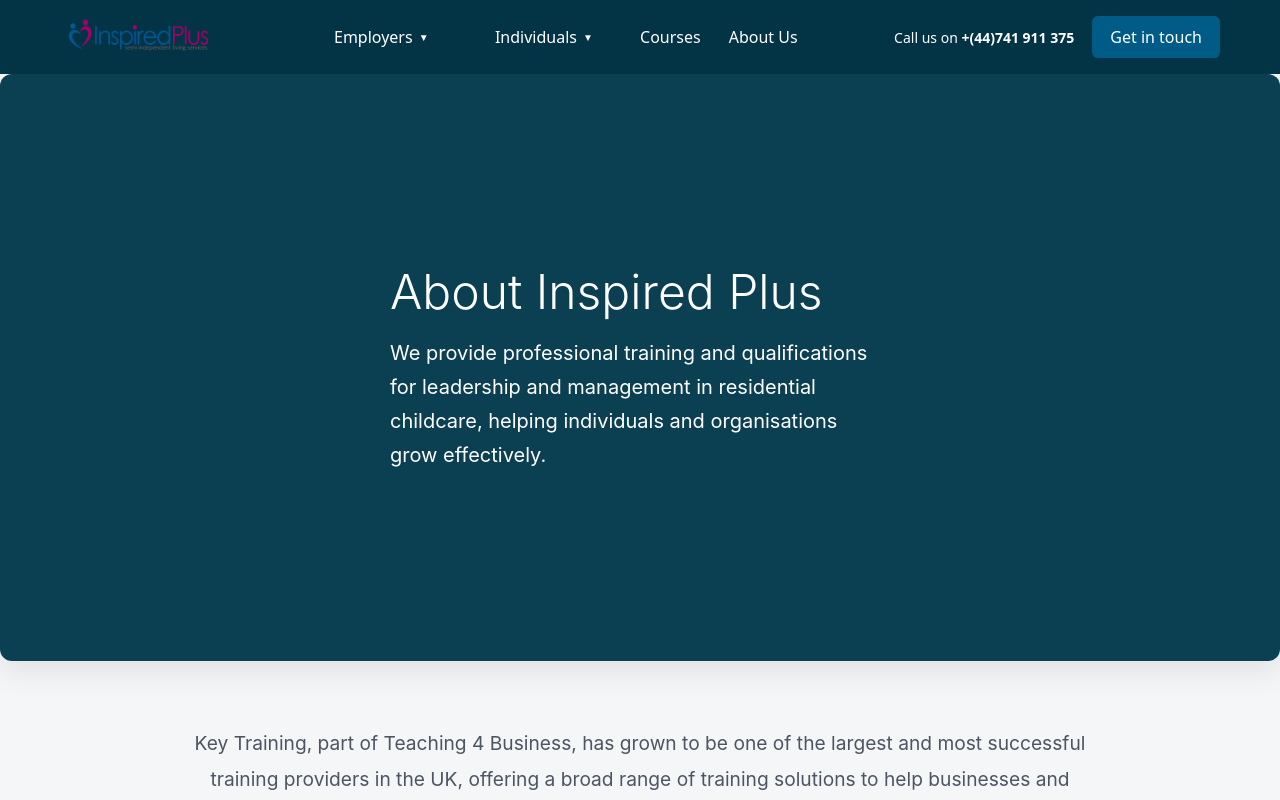
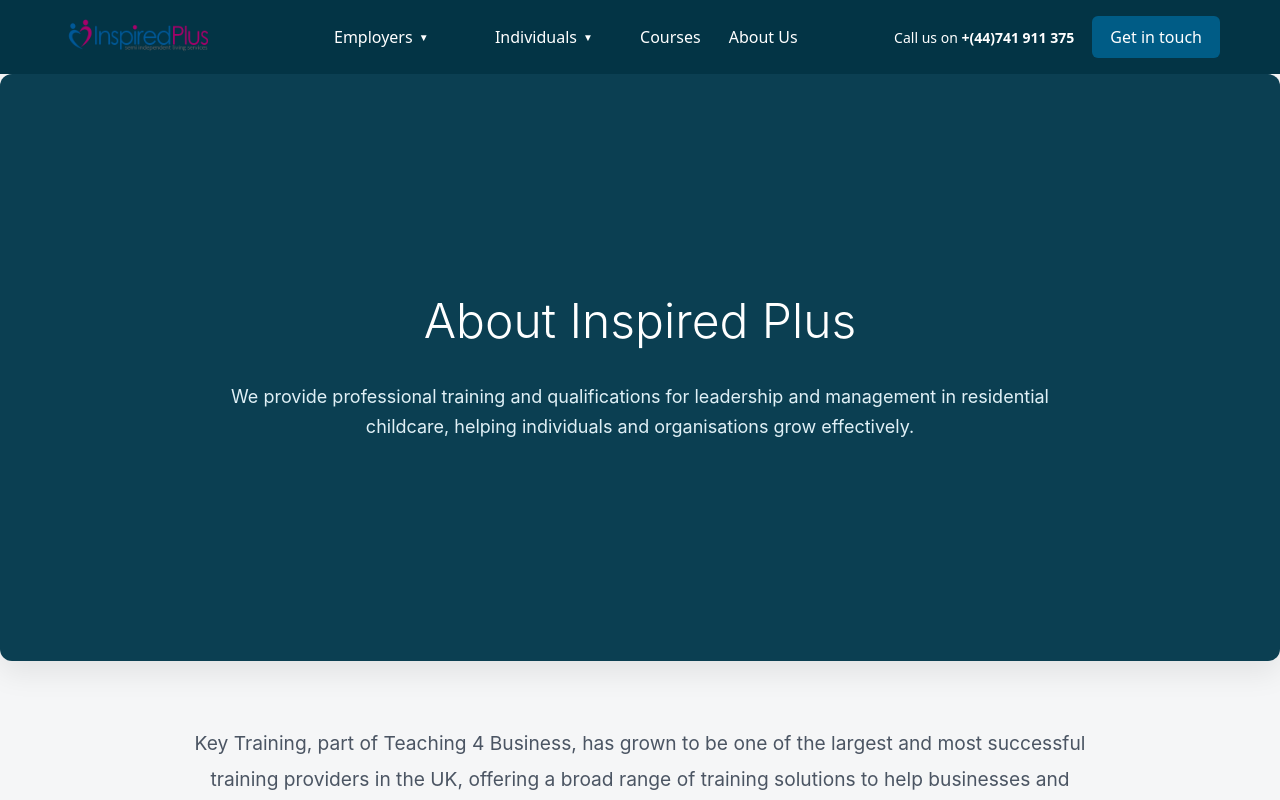
Before and after one commit to HudsonWayne/Inspired-Plus, a React (Vite) app in the folder inspired_plus/: page /about in a window 1280 px wide. Shown: the top 800 px of the page. Built offline with nearby package versions, Linux system fonts and the light colour scheme.

Commit message:
initial commit

```diff
--- a/inspired_plus/src/components/About-Us/About.css
+++ b/inspired_plus/src/components/About-Us/About.css
@@ -22,49 +22,34 @@
   align-items: center;
   background: #0b3f52;
   color: white;
-  padding: 6rem 2rem;
+  padding: 8rem 2rem; /* increased padding for a clean hero */
   border-radius: 12px;
   box-shadow: 0 12px 30px rgba(0,0,0,0.08);
+  text-align: center; /* center content */
 }
 
 .hero-container {
-  display: flex;
-  justify-content: space-between;
-  align-items: center;
-  flex-wrap: wrap;
-  max-width: 1200px;
+  max-width: 900px;
   width: 100%;
 }
 
-.hero-left {
-  flex: 1;
-  min-width: 280px;
-  margin-bottom: 2rem;
+.hero-content {
+  display: flex;
+  flex-direction: column;
+  gap: 1.5rem;
 }
 
 .hero-title {
-  font-size: 50px;
+  font-size: 42px;
   font-weight: 700;
-  margin-bottom: 1rem;
+  margin-bottom: 0.5rem;
   line-height: 1.2;
 }
 
 .hero-subtitle {
-  font-size: 20px;
-  max-width: 500px;
+  font-size: 18px;
   line-height: 1.7;
-}
-
-/* HERO RIGHT */
-.hero-right {
-  flex: 1;
-  min-width: 280px;
-  text-align: center;
-}
-
-.hero-graphic {
-  max-width: 100%;
-  height: auto;
+  color: #e0f0f6;
 }
 
 /* CENTRAL PARAGRAPH */
@@ -221,16 +206,16 @@
 
 /* RESPONSIVE */
 @media (max-width: 1024px) {
-  .hero-title { font-size: 42px; }
-  .hero-subtitle { font-size: 18px; }
+  .hero-title { font-size: 36px; }
+  .hero-subtitle { font-size: 16px; }
   .who-we-are h2 { font-size: 28px; }
   .circle1 { width: 380px; height: 380px; right: -100px; top: -60px; }
   .circle2 { width: 200px; height: 200px; right: 60px; }
 }
 
 @media (max-width: 768px) {
-  .hero-title { font-size: 34px; }
-  .hero-subtitle { font-size: 16px; }
+  .hero-title { font-size: 30px; }
+  .hero-subtitle { font-size: 14px; }
   .central-paragraph p { font-size: 1.05rem; }
   .who-we-are h2 { font-size: 24px; }
   .who-we-are p { font-size: 1rem; }
@@ -243,8 +228,8 @@
 }
 
 @media (max-width: 480px) {
-  .hero-title { font-size: 28px; }
-  .hero-subtitle { font-size: 14px; }
+  .hero-title { font-size: 26px; }
+  .hero-subtitle { font-size: 13px; }
   .central-paragraph p { font-size: 0.95rem; }
   .who-we-are h2 { font-size: 20px; }
   .who-we-are p { font-size: 0.95rem; }
```
